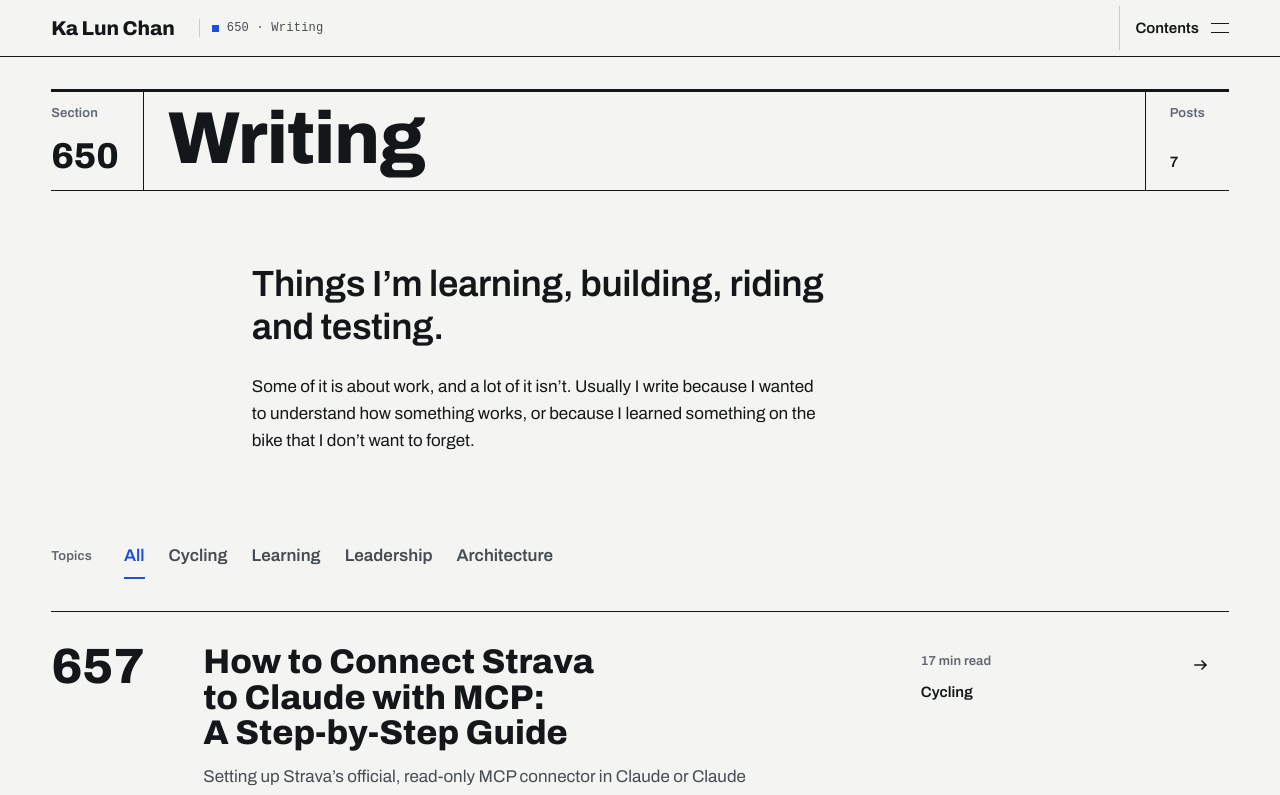
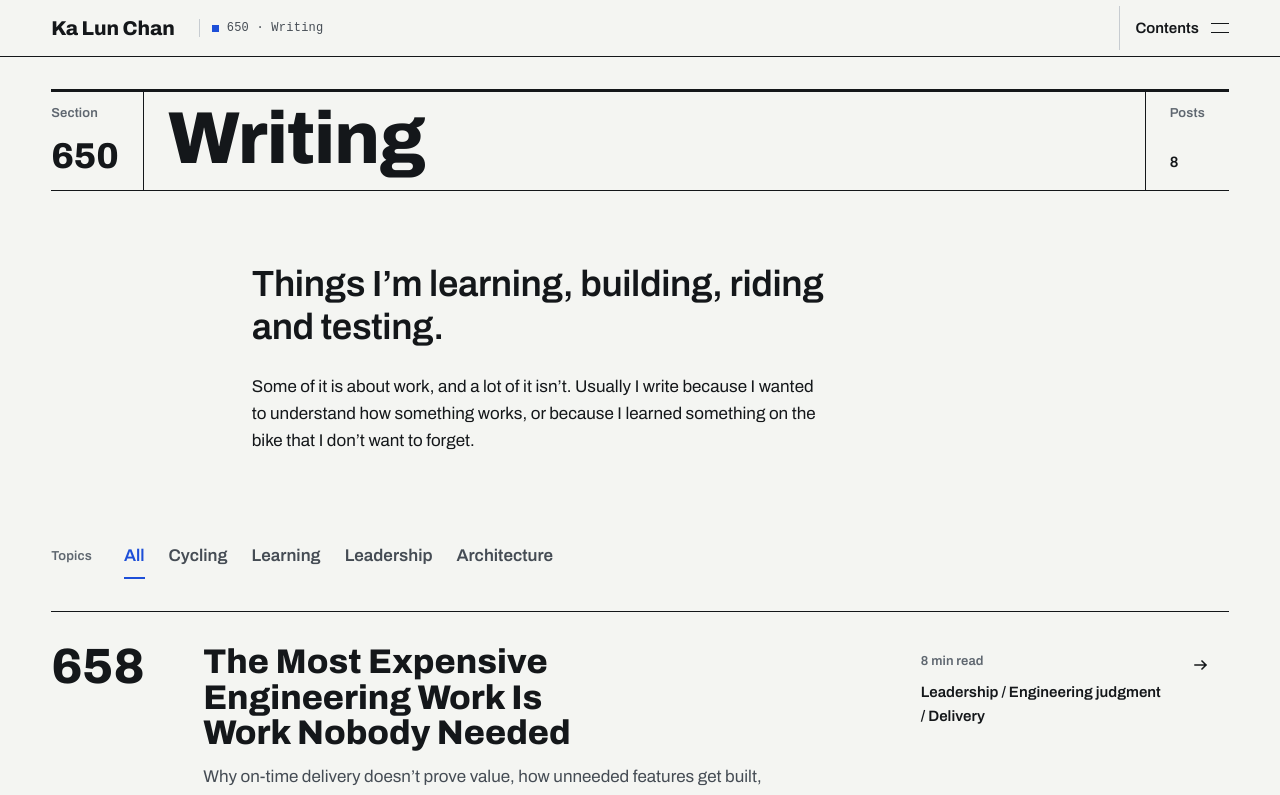
Before and after one commit to kchan1028/kalunchan, a React (Vite) app: page /writing in a window 1280 px wide. Shown: the top 795 px of the page. Built offline with nearby package versions, Linux system fonts and the light colour scheme; a web font is replaced by a local one.

Commit message:
2026-10-06

```diff
--- a/src/content/practice.js
+++ b/src/content/practice.js
@@ -150,6 +150,7 @@ export const practices = [
     body:
       'I start from the business outcome, name the unknowns, and break the work into slices that each prove something. The first slice is the riskiest assumption, not the easiest screen.',
     signals: ['Every engineer can say why their current task matters', 'Unknowns have owners and dates'],
+    read: { to: '/writing/engineering-work-nobody-needed/', label: 'How I decide what deserves to be built' },
   },
   {
     no: '102',
--- a/src/content/writing.js
+++ b/src/content/writing.js
@@ -2,6 +2,61 @@
 // Dates feed JSON-LD and article:* meta only; the audit keeps years out of visible text.
 
 export const posts = [
+  {
+    slug: 'engineering-work-nobody-needed',
+    no: '658',
+    title: 'The Most Expensive Engineering Work Is Work Nobody Needed',
+    seoTitle: 'The Real Cost of Building Features Nobody Needs — Ka Lun Chan',
+    description:
+      'Shipping on time doesn’t prove the work was worth building. How I question requests, test the need first, and weigh what unneeded features cost after launch.',
+    dek:
+      'A team can execute perfectly and still deliver something that didn’t deserve the investment. The build is only the first cost: work nobody needed keeps consuming maintenance, support and capacity long after launch.',
+    summary:
+      'Why on-time delivery doesn’t prove value, how unneeded features get built, separating a request from the real need, three hypothetical examples, and eight questions to ask before committing a team.',
+    topics: ['Leadership', 'Engineering judgment', 'Delivery'],
+    related: [
+      { to: '/writing/when-everything-is-a-priority/', label: 'When everything is a priority, nothing is' },
+      { to: '/writing/should-it-be-a-microservice/', label: 'How I decide whether a microservice should be a microservice' },
+      { to: '/leadership/#ambiguity', label: 'Turning ambiguity into executable work' },
+    ],
+    minutes: 8,
+    published: '2026-10-06',
+    modified: '2026-10-06',
+    keywords: [
+      'building features nobody needs',
+      'cost of unnecessary features',
+      'how to decide what to build',
+      'engineering opportunity cost',
+      'how to push back on feature requests',
+      'validate customer demand before building',
+      'feature bloat',
+      'engineering capacity',
+      'AI and engineering prioritization',
+      'engineering leadership',
+    ],
+    faq: [
+      {
+        q: 'What does unnecessary engineering work cost?',
+        a: 'More than the build. A feature nobody needed still has to be maintained, upgraded, supported and monitored for as long as it exists, and it makes nearby changes slower and riskier. The largest cost is the more valuable work the team didn’t do instead.',
+      },
+      {
+        q: 'How do you avoid building features nobody needs?',
+        a: 'Separate the request from the proposed solution and the underlying need, ask what evidence shows the problem matters, test the need in the smallest way possible, and agree before launch what result would make you continue, change direction or stop.',
+      },
+      {
+        q: 'How should engineers push back on a feature request?',
+        a: 'Ask about the outcome before the solution, with questions such as “What outcome are we trying to change?” and “Could we test this before committing a team?”, and offer a smaller first step instead of a refusal. Engineering leaders need to make those questions safe to ask.',
+      },
+      {
+        q: 'Is a failed experiment wasted engineering work?',
+        a: 'Not if it had a clear hypothesis, success criteria and an end date. An experiment that comes back “no” has done its job. The waste comes from experiments nobody can judge, or ones that become permanent features without a decision.',
+      },
+      {
+        q: 'Does AI make deciding what to build more important?',
+        a: 'Yes. AI makes code cheaper to produce, but maintenance, support and operational complexity don’t shrink with it. As building gets faster, deciding what deserves to be built has a larger effect on the outcome.',
+      },
+    ],
+  },
   {
     slug: 'connect-strava-to-claude-mcp',
     no: '657',
--- a/src/pages/Post.jsx
+++ b/src/pages/Post.jsx
@@ -7,6 +7,7 @@ import * as priorities from '../content/posts/when-everything-is-a-priority';
 import * as carryover from '../content/posts/what-sprint-carryover-is-telling-you';
 import * as founderStory from '../content/posts/building-a-startup-from-idea-to-acquisition';
 import * as stravaMcp from '../content/posts/connect-strava-to-claude-mcp';
+import * as nobodyNeeded from '../content/posts/engineering-work-nobody-needed';
 import TitleBlock from '../components/TitleBlock';
 import NotFound from './NotFound';
 import { ArrowLeft, ArrowRight } from '../components/Icons';
@@ -19,6 +20,7 @@ const bodies = {
   'what-sprint-carryover-is-telling-you': carryover,
   'building-a-startup-from-idea-to-acquisition': founderStory,
   'connect-strava-to-claude-mcp': stravaMcp,
+  'engineering-work-nobody-needed': nobodyNeeded,
 };
 
 // Used when a post doesn't list its own related reading in writing.js.
```
